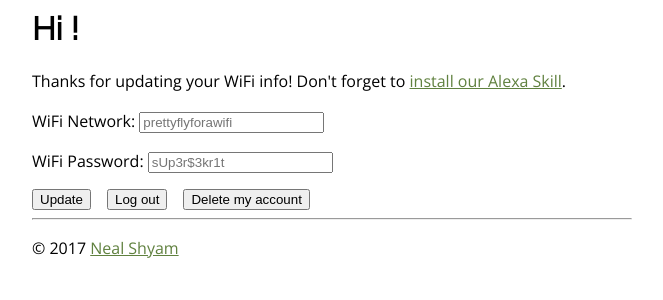
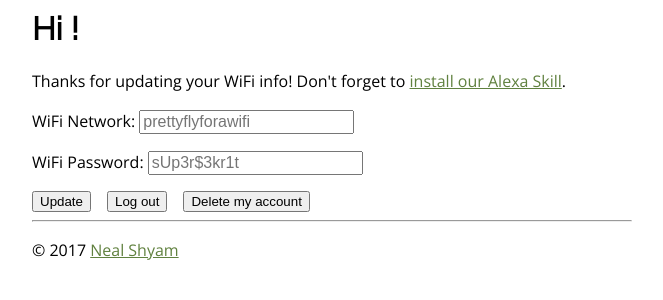
Before and after one commit to nealrs/homewifi, a Python web app: template templates/home.html in a window 1280 px wide. Shown: the part 175-475 px from the top of the page, without its empty margins (308-971 px from the left). Run offline with Jinja, Linux system fonts and the light colour scheme; the template is opened without the code that fills it, so the values that code supplies are empty; some libraries are stand-ins or nearby versions.

Commit message:
font size on tetx boxes

```diff
--- a/templates/home.html
+++ b/templates/home.html
@@ -45,6 +45,9 @@
             }
             .highlight{
                 /*color:darkcyan;*/
+            }
+            input[type="text"] {
+                Font-Size: 1rem;
             }
         </style>
     </head>
```
